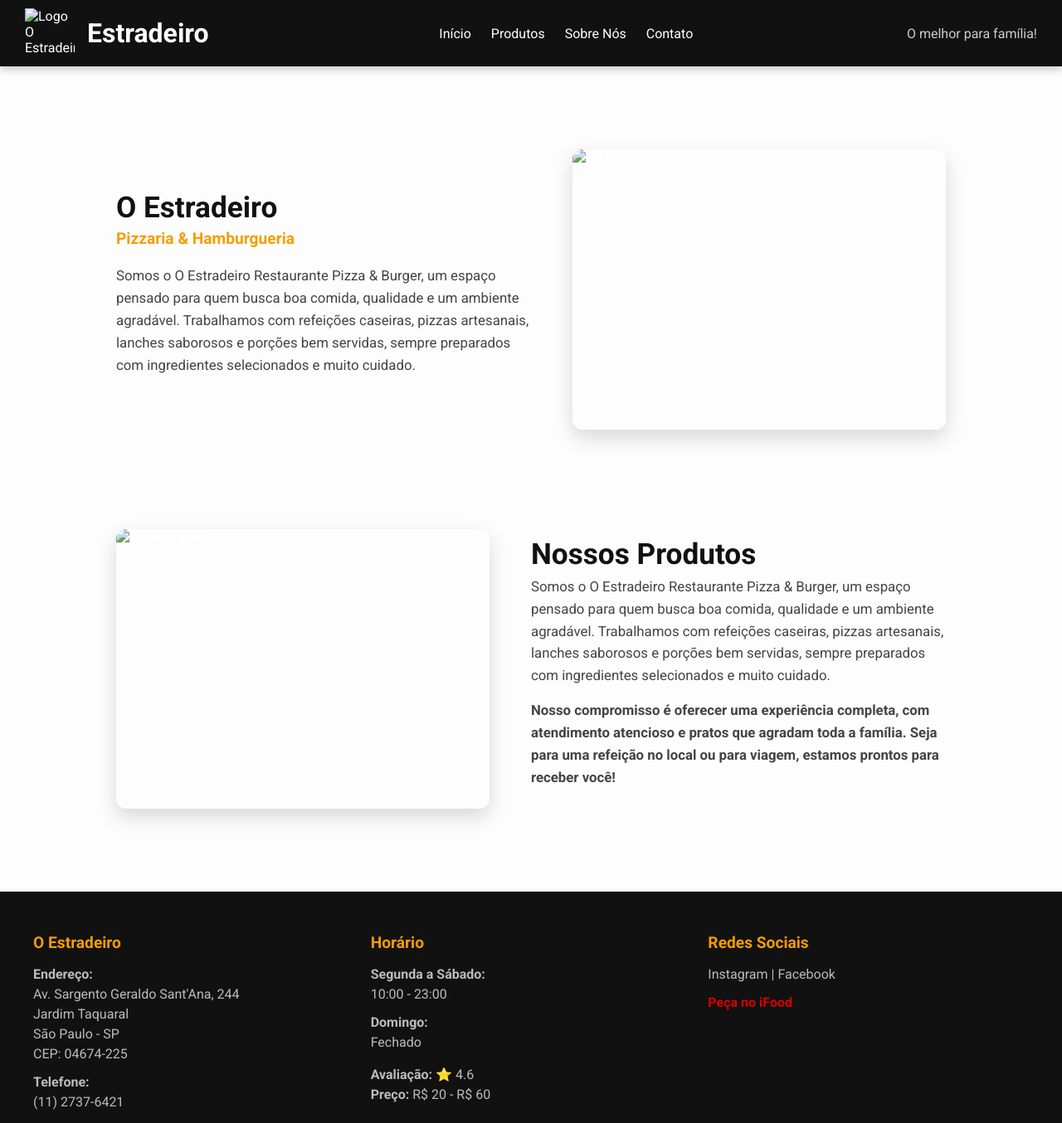
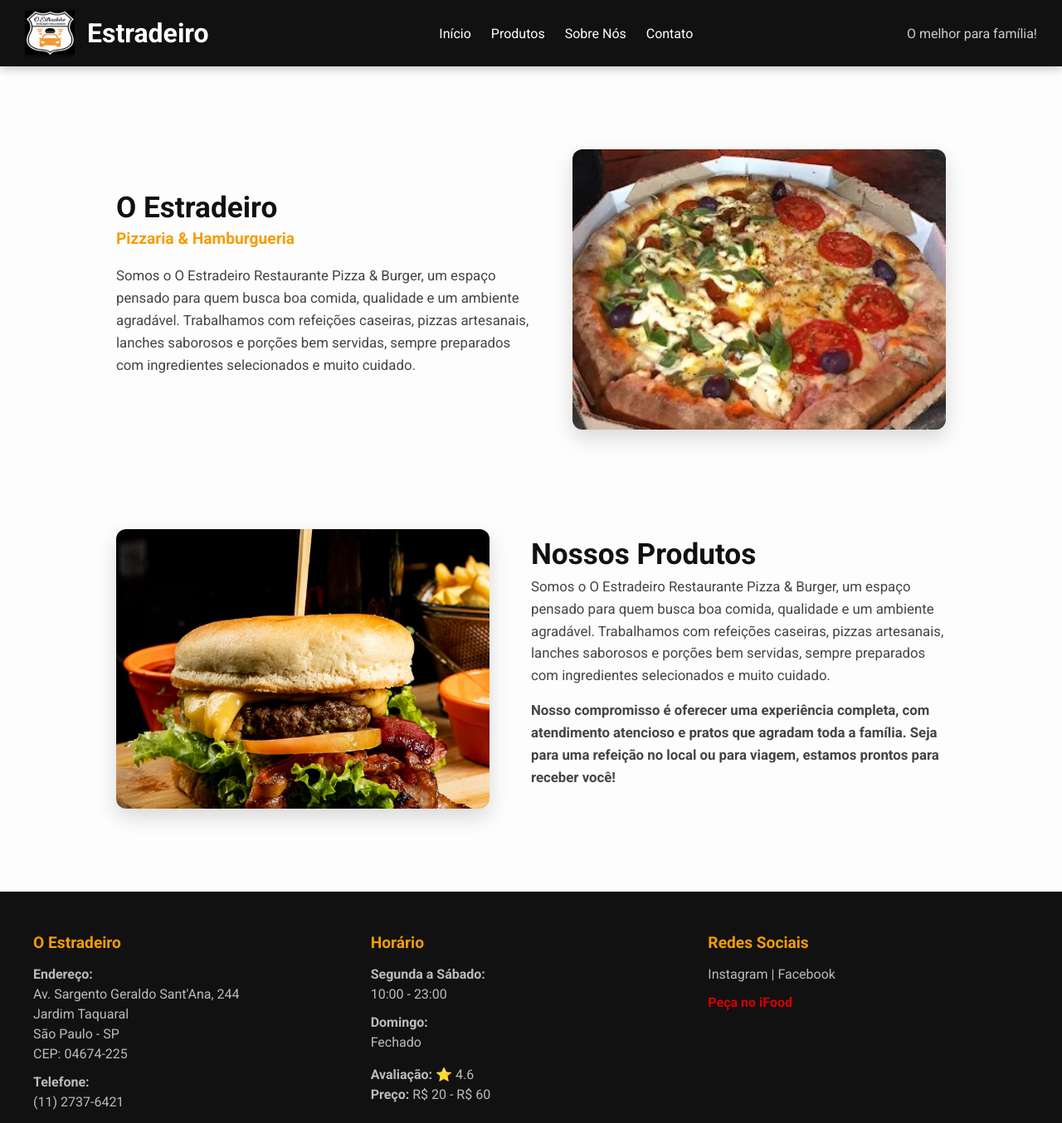
Before and after one commit to enzoBradaschia/ProjetoProgramacaoWeb, a plain HTML site: page index.html in a window 1280 px wide. Shown: the top 1354 px of the page at 83% size. Drawn offline with Linux system fonts and the light colour scheme.

```diff
--- a/index.html
+++ b/index.html
@@ -155,7 +155,7 @@
     <header>
         <div class="menu">
             <div>
-                <img src="./img/logo.jpg" alt="Logo O Estradeiro">
+                <img src="./logo.jpg" alt="Logo O Estradeiro">
                 <h1>Estradeiro</h1>
             </div>
             <ul>
@@ -175,7 +175,7 @@
                 <h3>Pizzaria & Hamburgueria</h3>
                 <p>Somos o O Estradeiro Restaurante Pizza & Burger, um espaço pensado para quem busca boa comida, qualidade e um ambiente agradável. Trabalhamos com refeições caseiras, pizzas artesanais, lanches saborosos e porções bem servidas, sempre preparados com ingredientes selecionados e muito cuidado.</p>
             </div>
-            <img src="./img/pizza.jpg" alt="Pizza">
+            <img src="./pizza.jpg" alt="Pizza">
         </div>
 
         <div id="produtos" class="secao produtos">
@@ -184,7 +184,7 @@
                 <p>Somos o O Estradeiro Restaurante Pizza & Burger, um espaço pensado para quem busca boa comida, qualidade e um ambiente agradável. Trabalhamos com refeições caseiras, pizzas artesanais, lanches saborosos e porções bem servidas, sempre preparados com ingredientes selecionados e muito cuidado.</p>
                 <p><strong>Nosso compromisso é oferecer uma experiência completa, com atendimento atencioso e pratos que agradam toda a família. Seja para uma refeição no local ou para viagem, estamos prontos para receber você! </strong></p>
             </div>
-            <img src="./img/hamburguer.jpg" alt="Hamburguer">
+            <img src="./hamburguer.jpg" alt="Hamburguer">
         </div>
     </main>
 
```
